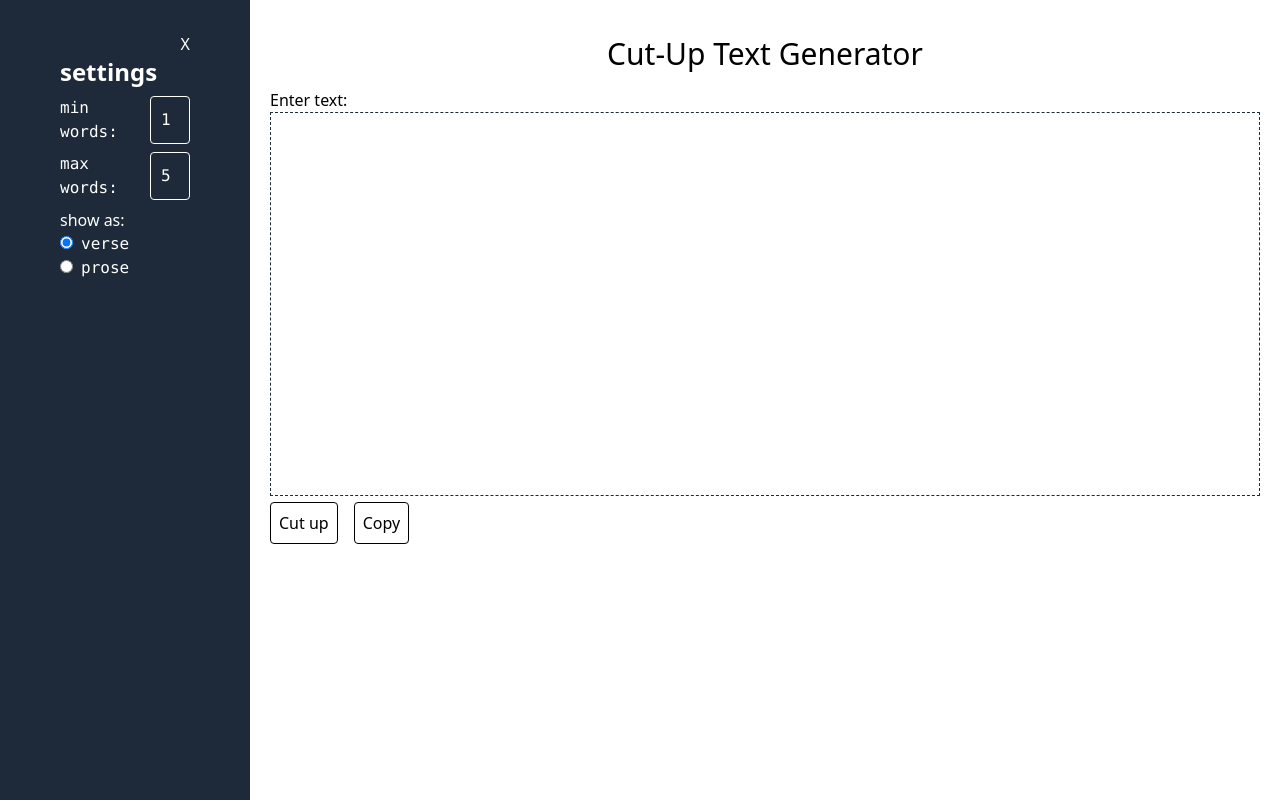
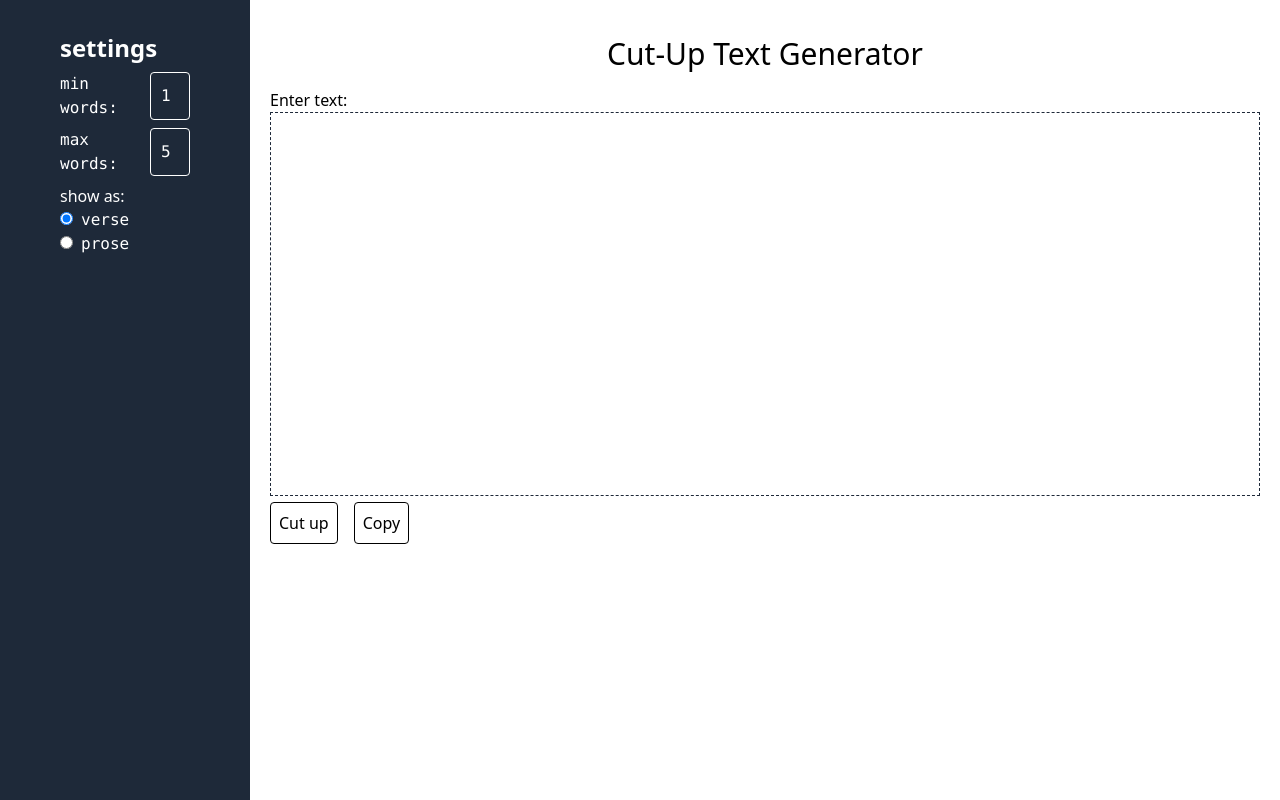
Before and after one commit to dku7/cut-up-tool, a React (Vite) app: page / in a window 1280 px wide. Built offline with nearby package versions, Linux system fonts and the light colour scheme.

Commit message:
hide close button on md screen

```diff
--- a/src/components/Settings.tsx
+++ b/src/components/Settings.tsx
@@ -29,7 +29,7 @@ export const Settings = memo(function Settings(props: SettingsProps) {
       <div className="flex justify-end">
         {isSideBarOpen && (
           <button
-            className="text-white cursor-pointer"
+            className="text-white cursor-pointer md:hidden"
             onClick={() => {
               handleToggleSideBar(false);
             }}>
```
